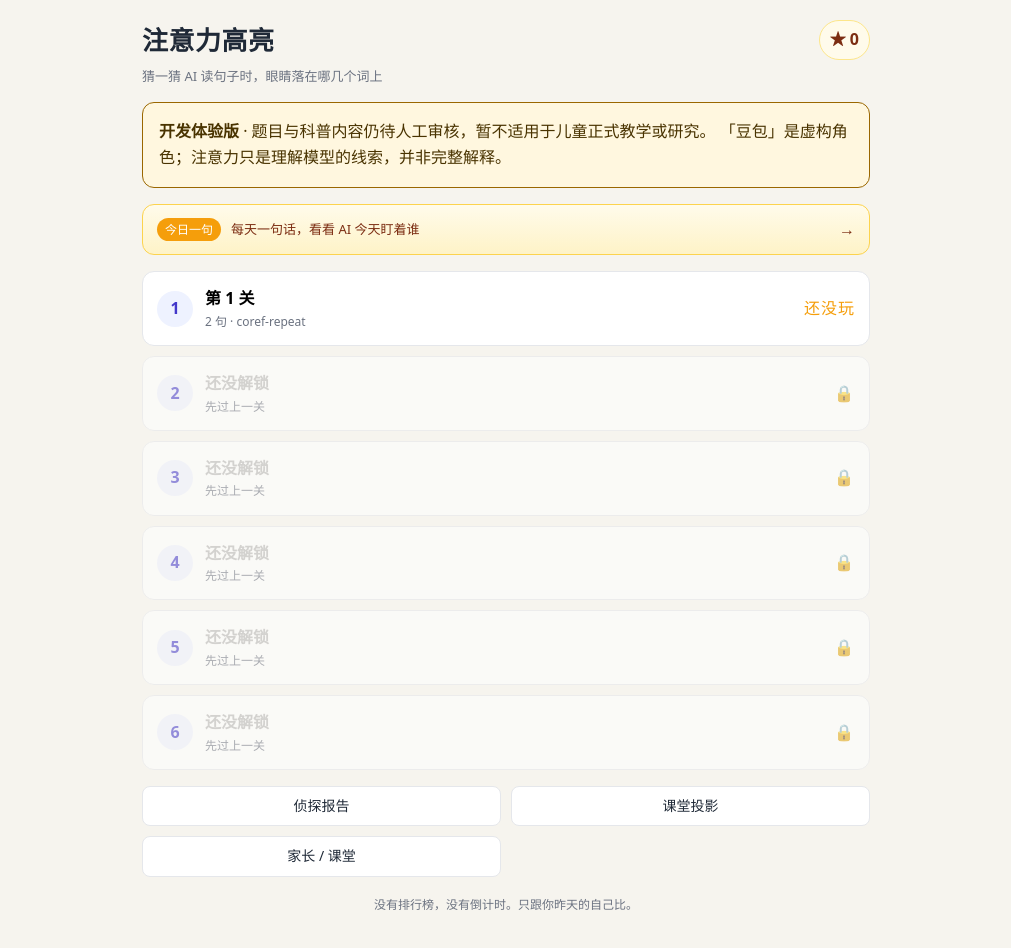
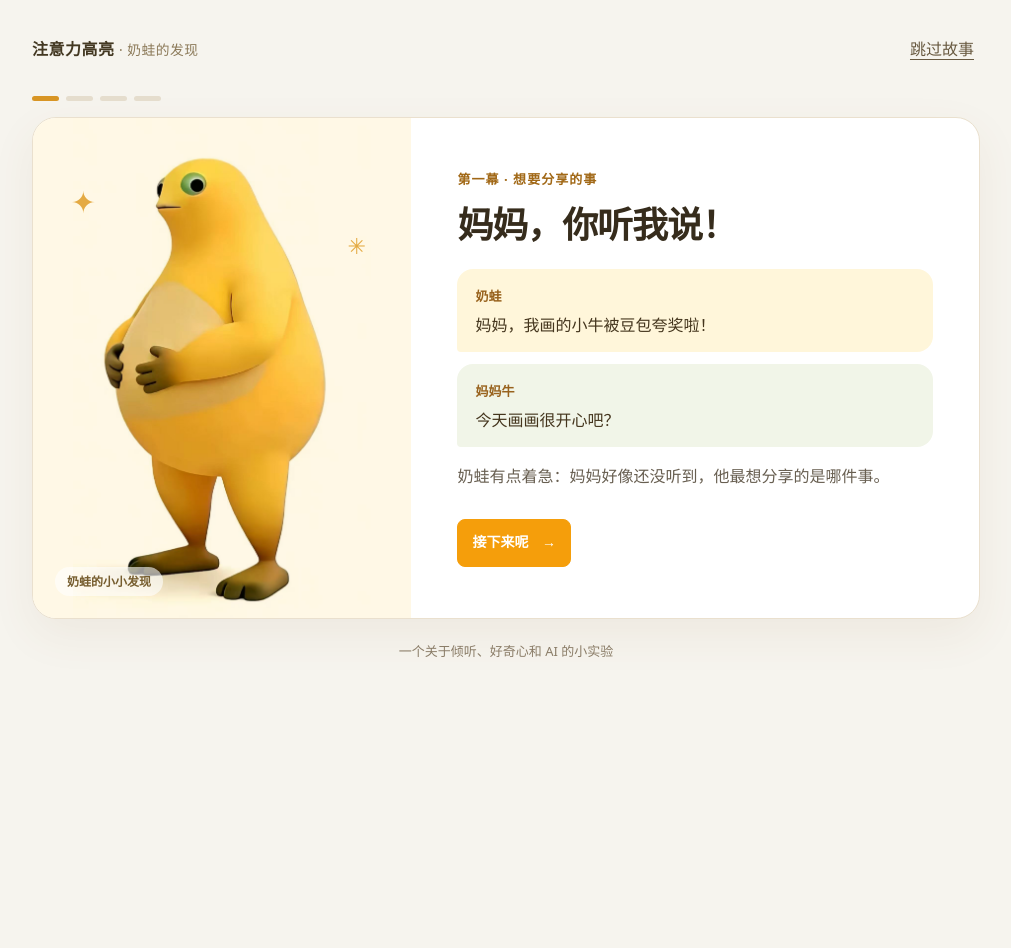
Before and after one commit to liyancheng071007/AI-game, a React (Vite) app in the folder apps/web/: page / in a window 1280 px wide. Shown: the top 948 px of the page, without its empty margins (134-1145 px from the left). After the commit the page ends 800 px from the top, so only its background shows below. Built offline with nearby package versions, Linux system fonts and the light colour scheme.

Commit message:
feat: introduce interactive opening story

```diff
--- a/apps/web/src/App.tsx
+++ b/apps/web/src/App.tsx
@@ -1,5 +1,6 @@
 import { useCallback, useEffect, useState } from "react";
 import type { Level } from "@attention/schema";
+import { IntroScreen } from "./screens/IntroScreen.tsx";
 import { ClassroomScreen } from "./screens/ClassroomScreen.tsx";
 import { ParentScreen } from "./screens/ParentScreen.tsx";
 import { PlayScreen } from "./screens/PlayScreen.tsx";
@@ -16,6 +17,7 @@ import { setTelemetryEnabled } from "./telemetry/index.ts";
 
 type Screen =
   | { name: "home" }
+  | { name: "intro" }
   | { name: "play"; level: Level; mode: "level" | "daily" }
   | { name: "report" }
   | { name: "parent" }
@@ -67,6 +69,7 @@ export default function App() {
 
       // QA 钩子（只用于截图/自查，不影响正常入口）：?qa=play|report|parent&level=L3-02
       const qa = params.get("qa");
+      if (qa === null && !ready.introSeen) setScreen({ name: "intro" });
       if (qa === "report") setScreen({ name: "report" });
       else if (qa === "parent") setScreen({ name: "parent" });
       else if (qa === "play") {
@@ -130,6 +133,16 @@ export default function App() {
       data-font={String(progress.settings.fontScale)}
       data-reduce-motion={progress.settings.reduceMotion ? "true" : "false"}
     >
+      {screen.name === "intro" ? (
+        <IntroScreen
+          onSkip={() => { setProgress({ ...progress, introSeen: true }); setScreen({ name: "home" }); }}
+          onStart={() => {
+            const next = { ...progress, introSeen: true };
+            setProgress(next);
+            setScreen({ name: "play", level: pickSentence(DRAFT_PACKAGE, next, 1), mode: "level" });
+          }}
+        />
+      ) : null}
       {screen.name === "home" ? (
         <HomeScreen
           pkg={DRAFT_PACKAGE}
@@ -148,6 +161,7 @@ export default function App() {
           onReport={() => {
             setScreen({ name: "report" });
           }}
+          onIntro={() => setScreen({ name: "intro" })}
           onClassroom={() => { setScreen({ name: "classroom" }); }}
           onParent={() => {
             setScreen({ name: "parent" });
--- a/apps/web/src/game/progress.ts
+++ b/apps/web/src/game/progress.ts
@@ -41,6 +41,7 @@ export interface Progress {
   settings: Settings;
   lastLevelId: string | null;
   roundDraft: RoundDraft | null;
+  introSeen: boolean;
 }
 
 export const DEFAULT_SETTINGS: Settings = {
@@ -59,6 +60,7 @@ export function createProgress(): Progress {
     settings: { ...DEFAULT_SETTINGS },
     lastLevelId: null,
     roundDraft: null,
+    introSeen: false,
   };
 }
 
--- a/apps/web/src/screens/HomeScreen.tsx
+++ b/apps/web/src/screens/HomeScreen.tsx
@@ -11,10 +11,11 @@ export interface HomeScreenProps {
   readonly onReport: () => void;
   readonly onParent: () => void;
   readonly onClassroom: () => void;
+  readonly onIntro: () => void;
 }
 
 export function HomeScreen(props: HomeScreenProps) {
-  const { pkg, progress, dailyDone, onPlayLevel, onDaily, onReport, onParent, onClassroom } = props;
+  const { pkg, progress, dailyDone, onPlayLevel, onDaily, onReport, onParent, onClassroom, onIntro } = props;
   const numbers = levelNumbers(pkg);
   const stars = totalStars(progress);
 
@@ -83,6 +84,7 @@ export function HomeScreen(props: HomeScreenProps) {
       </ol>
 
       <nav className="home-nav">
+        <button type="button" className="btn" onClick={onIntro}>重看开场故事</button>
         <button type="button" className="btn" onClick={onReport}>
           侦探报告
         </button>
--- /dev/null
+++ b/apps/web/src/screens/IntroScreen.tsx
@@ -0,0 +1,30 @@
+import { useState } from "react";
+import milkFrog from "../assets/milk-frog.jpg";
+
+interface IntroScreenProps { readonly onSkip: () => void; readonly onStart: () => void }
+const choices = ["今天画了画", "画被豆包夸奖了", "想再画一只小牛"];
+
+/** 首次进入的互动序章；不把玩家的答案作为 AI 的标准答案。 */
+export function IntroScreen({ onSkip, onStart }: IntroScreenProps) {
+  const [step, setStep] = useState(0);
+  const [choice, setChoice] = useState<number | null>(null);
+  return <main className="intro app">
+    <header className="intro__top">
+      <span className="intro__brand">注意力高亮 <span>· 奶蛙的发现</span></span>
+      <button className="intro__skip" type="button" onClick={onSkip}>跳过故事</button>
+    </header>
+    <div className="intro__progress" aria-label={`故事第 ${step + 1} 幕，共 4 幕`}>
+      {[0,1,2,3].map(i => <span key={i} className={i <= step ? "intro__dot intro__dot--on" : "intro__dot"} />)}
+    </div>
+    <section className="intro__stage" aria-live="polite">
+      <div className="intro__art"><span className="intro__spark intro__spark--one">✦</span><img src={milkFrog} alt="黄色的奶蛙，睁着圆圆的眼睛" /><span className="intro__spark intro__spark--two">✳</span><span className="intro__art-label">奶蛙的小小发现</span></div>
+      <div className="intro__content">
+        {step === 0 && <><p className="intro__eyebrow">第一幕 · 想要分享的事</p><h1>妈妈，你听我说！</h1><div className="intro__bubble"><strong>奶蛙</strong><p>妈妈，我画的小牛被豆包夸奖啦！</p></div><div className="intro__bubble intro__bubble--mom"><strong>妈妈牛</strong><p>今天画画很开心吧？</p></div><p className="intro__narration">奶蛙有点着急：妈妈好像还没听到，他最想分享的是哪件事。</p><button className="btn btn--primary intro__next" onClick={() => setStep(1)}>接下来呢 <span aria-hidden="true">→</span></button></>}
+        {step === 1 && <><p className="intro__eyebrow">第二幕 · 换你来听</p><h1>奶蛙最想分享什么？</h1><p className="intro__narration">听听他的心情，选一个你觉得最贴近的回答。</p><div className="intro__choices" role="group" aria-label="选择奶蛙想分享的事">{choices.map((text, i) => <button type="button" key={text} className={choice === i ? "intro__choice intro__choice--selected" : "intro__choice"} aria-pressed={choice === i} onClick={() => setChoice(i)}><span>{String.fromCharCode(65 + i)}</span>{text}</button>)}</div>{choice !== null && <div className="intro__feedback" role="status"><strong>妈妈牛</strong><p>{choice === 1 ? "原来你是想分享画被夸奖的开心呀！" : "我听到了你的想法。奶蛙这次特别想分享的，是他的画被夸奖了。"} 妈妈刚才没听明白，现在我听你说。</p></div>}<button className="btn btn--primary intro__next" disabled={choice === null} onClick={() => setStep(2)}>继续故事 <span aria-hidden="true">→</span></button></>}
+        {step === 2 && <><p className="intro__eyebrow">第三幕 · 好奇的奶蛙</p><h1>豆包为什么这么“懂”我？</h1><div className="intro__bubble"><strong>奶蛙</strong><p>豆包总能接住我想说的话。你是怎么找到重点的呀？</p></div><div className="intro__bubble intro__bubble--bot"><strong>豆包 · AI 机器人</strong><p>我处理句子时，不同的词会分到不同的注意力。我们可以一起看看这些线索！</p></div><p className="intro__narration">注意力只是观察模型的一条线索，不代表它完整的推理过程。</p><button className="btn btn--primary intro__next" onClick={() => setStep(3)}>我也想知道 <span aria-hidden="true">→</span></button></>}
+        {step === 3 && <><p className="intro__eyebrow">第四幕 · 出发吧</p><h1>和奶蛙一起，猜猜 AI 看哪里</h1><div className="intro__bubble"><strong>奶蛙</strong><p>我要模仿 AI 的“眼力”，标出豆包可能多看的词，更了解我的好朋友！</p></div><ol className="intro__how"><li><span>1</span>读一读句子</li><li><span>2</span>点选你猜的词</li><li><span>3</span>揭晓热力图，对比看看</li></ol><p className="intro__narration">你和 AI 的看法不一样也很正常。这里比的是预测，不是判断谁更懂。</p><button className="btn btn--primary intro__next" onClick={onStart}>和奶蛙进入第一关 <span aria-hidden="true">→</span></button></>}
+      </div>
+    </section>
+    <p className="intro__foot">一个关于倾听、好奇心和 AI 的小实验</p>
+  </main>;
+}
--- a/apps/web/src/styles.css
+++ b/apps/web/src/styles.css
@@ -1108,3 +1108,32 @@ body {
 @media (prefers-reduced-motion: reduce) { *, *::before, *::after { animation-duration: 0.01ms !important; animation-iteration-count: 1 !important; scroll-behavior: auto !important; transition-duration: 0.01ms !important; } }
 
 .demo-notice { padding: 1rem; margin: 1rem 0; border: 1px solid #9a6700; border-radius: 12px; background: #fff7df; color: #493300; line-height: 1.6; }
+
+/* 首次探索：小剧场 */
+.intro { max-width: 980px; padding-top: 28px; }
+.intro__top { display:flex; align-items:center; justify-content:space-between; gap:1rem; }
+.intro__brand { font-weight:800; letter-spacing:.03em; color:#433822; }
+.intro__brand span { color:#8b7958; font-size:.86em; font-weight:500; }
+.intro__skip { border:0; background:transparent; color:#695a41; font:inherit; min-height:44px; cursor:pointer; text-decoration:underline; text-underline-offset:4px; }
+.intro__progress { display:flex; gap:7px; margin:24px 0 16px; }
+.intro__dot { width:27px; height:5px; border-radius:9px; background:#e5ddcd; }
+.intro__dot--on { background:#d89524; }
+.intro__stage { display:grid; grid-template-columns:minmax(210px,.8fr) minmax(0,1.2fr); background:#fff; border:1px solid #eae0ce; border-radius:24px; overflow:hidden; box-shadow:0 16px 45px #805c2712; }
+.intro__art { position:relative; min-height:490px; display:flex; align-items:center; justify-content:center; overflow:hidden; background:#fff8e6; }
+.intro__art img { width:100%; height:100%; max-height:500px; object-fit:contain; mix-blend-mode:multiply; }
+.intro__art-label { position:absolute; bottom:22px; left:22px; background:#fff9; color:#765d2e; border-radius:99px; padding:5px 12px; font-size:12px; font-weight:700; }
+.intro__spark { position:absolute; z-index:1; color:#e4aa43; font-size:30px; }
+.intro__spark--one { top:12%; left:10%; }.intro__spark--two { right:12%; top:22%; font-size:22px; }
+.intro__content { padding:clamp(24px,4vw,46px); align-self:center; min-width:0; }
+.intro__content h1 { color:#362c1c; font-size:clamp(25px,3.5vw,36px); line-height:1.3; margin:0 0 20px; letter-spacing:-.03em; }
+.intro__eyebrow { color:#a16816; font-size:13px; font-weight:800; letter-spacing:.08em; margin:0 0 12px; }
+.intro__bubble { background:#fff6da; border-radius:16px 16px 16px 4px; padding:14px 18px; margin:12px 0; color:#44351d; }
+.intro__bubble strong,.intro__feedback strong { font-size:13px; color:#98621d; }.intro__bubble p,.intro__feedback p { margin:4px 0 0; }
+.intro__bubble--mom { background:#f1f5e8; }.intro__bubble--bot { background:#eaf3ff; }
+.intro__narration { color:#685f51; line-height:1.7; }
+.intro__next { margin-top:12px; min-height:48px; }.intro__next span { margin-left:10px; }
+.intro__choices { display:grid; gap:9px; margin:18px 0; }.intro__choice { display:flex; align-items:center; text-align:left; gap:12px; background:#fff; border:1px solid #ddd4c5; border-radius:12px; padding:11px 14px; min-height:48px; font:inherit; color:#40372b; cursor:pointer; }.intro__choice span { color:#a46919; font-weight:800; }.intro__choice--selected { border:2px solid #c78115; background:#fff7e1; padding:10px 13px; }
+.intro__feedback { border-left:3px solid #a4b975; padding:7px 14px; background:#f5f8ef; color:#34412a; }
+.intro__how { list-style:none; padding:0; display:grid; gap:10px; }.intro__how li { display:flex; gap:12px; align-items:center; }.intro__how span { background:#fce7b3; color:#805414; width:30px; height:30px; display:grid; place-items:center; border-radius:50%; font-weight:800; }
+.intro__foot { color:#8a7c67; font-size:13px; text-align:center; margin-top:22px; }
+@media (max-width: 650px) { .intro { padding-top:16px; }.intro__stage { grid-template-columns:1fr; }.intro__art { min-height:0; height:205px; }.intro__art img { height:205px; width:auto; }.intro__content { padding:24px 20px 28px; }.intro__progress { margin:14px 0; }.intro__foot { margin-top:14px; } }
```
Also changed, not shown: apps/web/src/assets/milk-frog.jpg (added).
